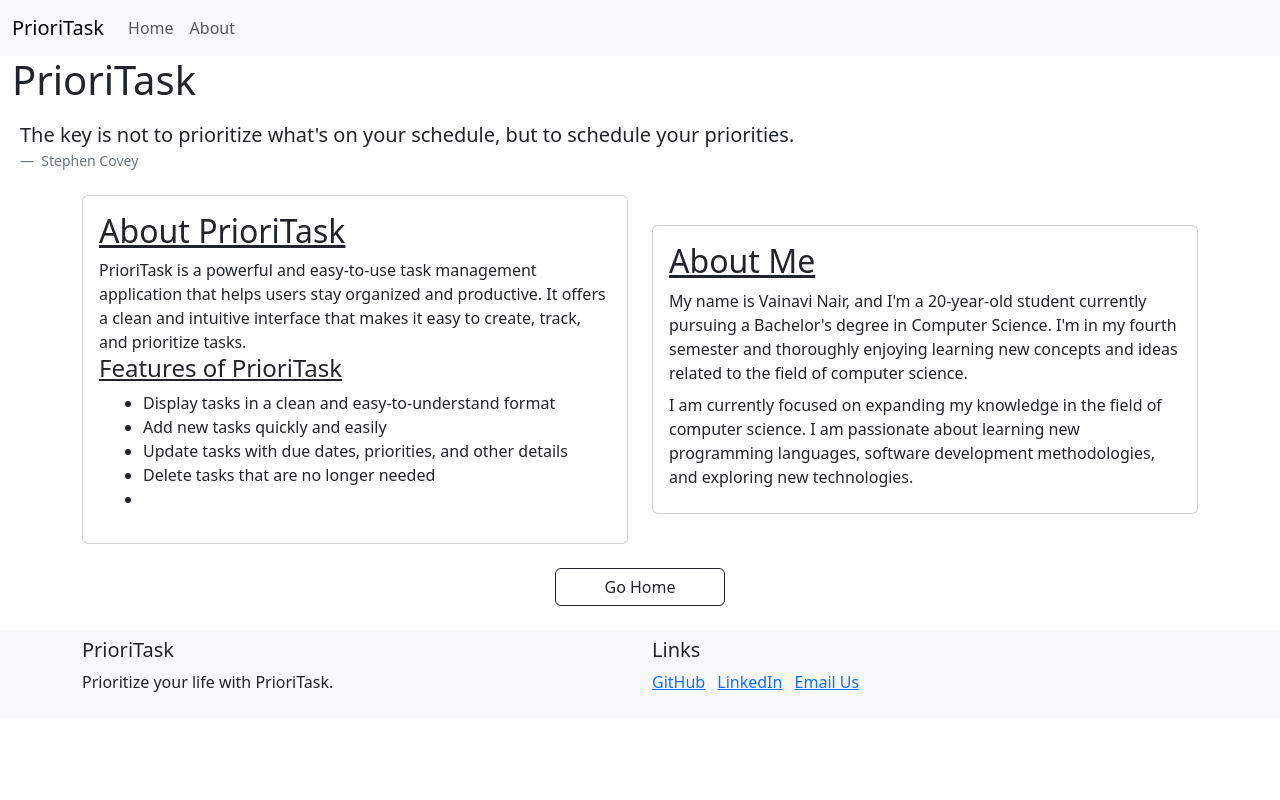
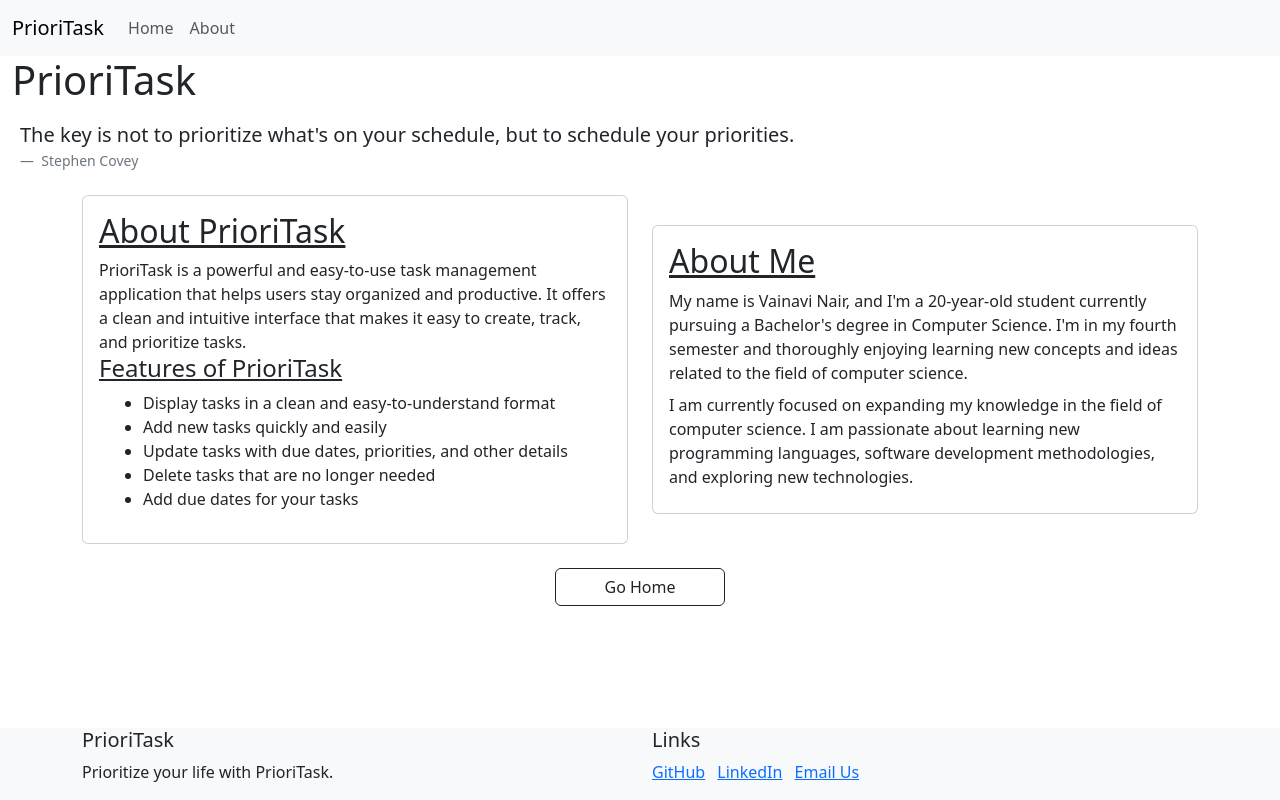
Before and after one commit to vainavinair/PrioriTask, a Flask app: page /about in a window 1280 px wide. Run offline with Flask 3, Linux system fonts and the light colour scheme.

Commit message:
minor changes

```diff
--- a/templates/about.html
+++ b/templates/about.html
@@ -39,7 +39,7 @@
                                 <li>Update tasks with due dates, priorities, and other details
                                 </li>
                                 <li>Delete tasks that are no longer needed</li>
-                            <li></li>
+                                <li>Add due dates for your tasks</li>
                             </ul>
                         </div>
                     </div>
@@ -57,10 +57,11 @@
                 </div>
             </div>
         </div>
-</div>
         <div class="container my-4 text-center">
             <a href="/" type="button" class="btn btn-outline-dark px-5">
                 Go Home
             </a>
         </div>
+    </div>
+
 {% endblock body %}
--- a/templates/base.html
+++ b/templates/base.html
@@ -9,7 +9,7 @@
         integrity="sha384-aFq/bzH65dt+w6FI2ooMVUpc+21e0SRygnTpmBvdBgSdnuTN7QbdgL+OapgHtvPp" crossorigin="anonymous">
 </head>
 
-<body class="d-flex flex-column">
+<body class="d-flex flex-column min-vh-100">
     <nav class="navbar navbar-expand-lg bg-body-tertiary">
         <div class="container-fluid">
             <a class="navbar-brand" href="/">PrioriTask</a>
@@ -29,15 +29,15 @@
     {% block body %}
 
     {% endblock body %}
-</body>
-<footer class="bg-light py-2  ">
+
+    <footer class="bg-light mt-auto  ">
         <div class="container">
           <div class="row">
             <div class="col-md-6">
               <h5>PrioriTask</h5>
               <p>Prioritize your life with PrioriTask.</p>
             </div>
-            <div class="col-md-6">
+            <div class="col-md-6 d-sm-block">
               <h5>Links</h5>
               <ul class="list-inline">
                 <li class="list-inline-item"><a href="https://github.com/vainavinair" target="_blank">GitHub</a></li>
@@ -49,4 +49,5 @@
         </div>
       </footer>
 
+</body>
 </html>
--- a/templates/index.html
+++ b/templates/index.html
@@ -1,6 +1,6 @@
 {% extends 'base.html' %}
+
 {% block body %}
-
 
 <div class="container my-3">
     <h2> Add Tasks</h2>
@@ -49,7 +49,6 @@
                     <td>{{ todo.title }}</td>
                     <td>{{ todo.desc }}</td>
                     <td>{{ todo.due_date.strftime('%d %B %Y') }}</td>
-
                     <td>
                         <a href="/update/{{ todo.sno }}" type="button" class="btn btn-outline-primary btn-sm mx-1">
                             Update
```
Also changed, not shown: instance/tasks.db. Lines whose indentation alone changed are shown as unchanged.
